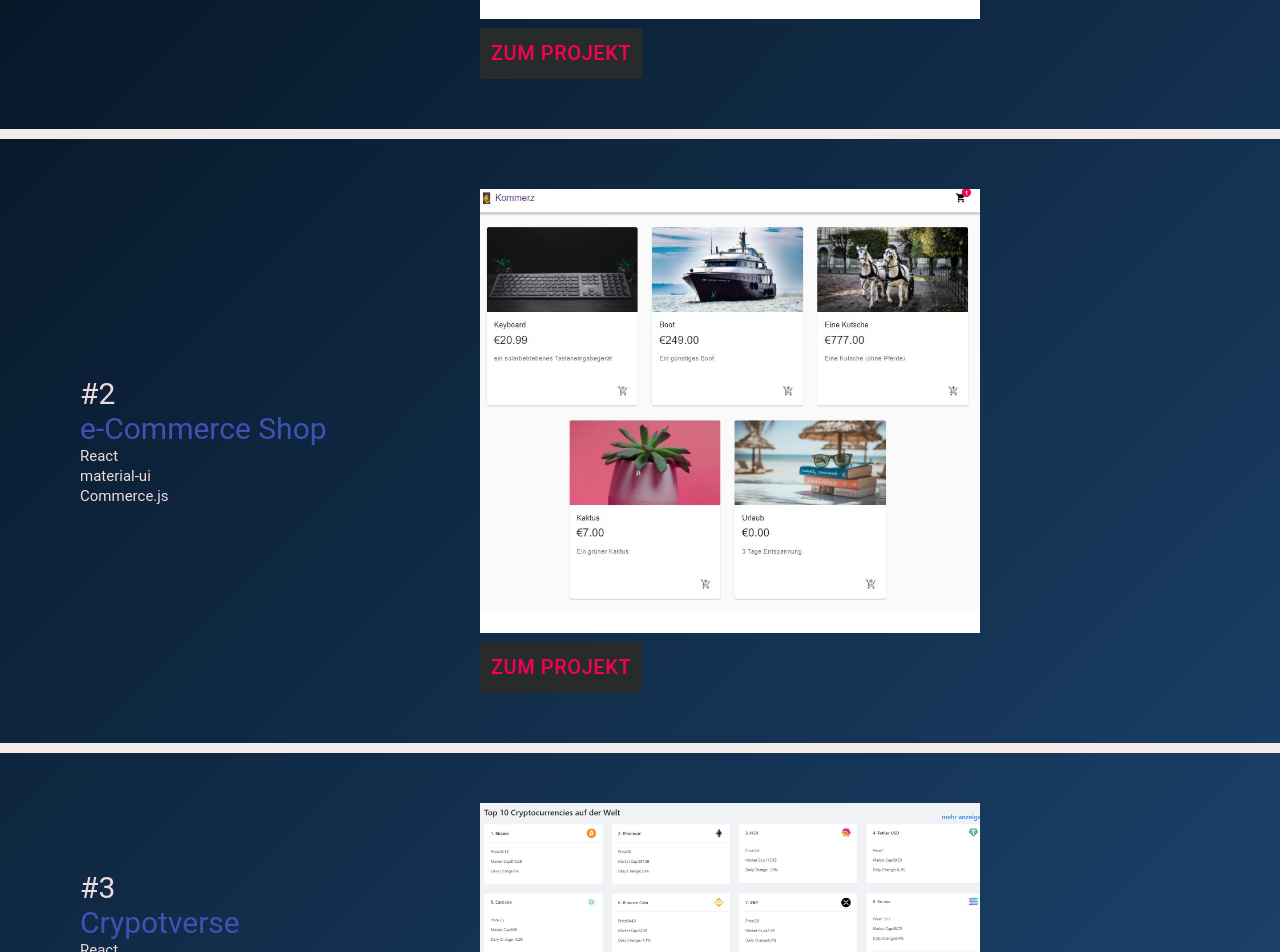
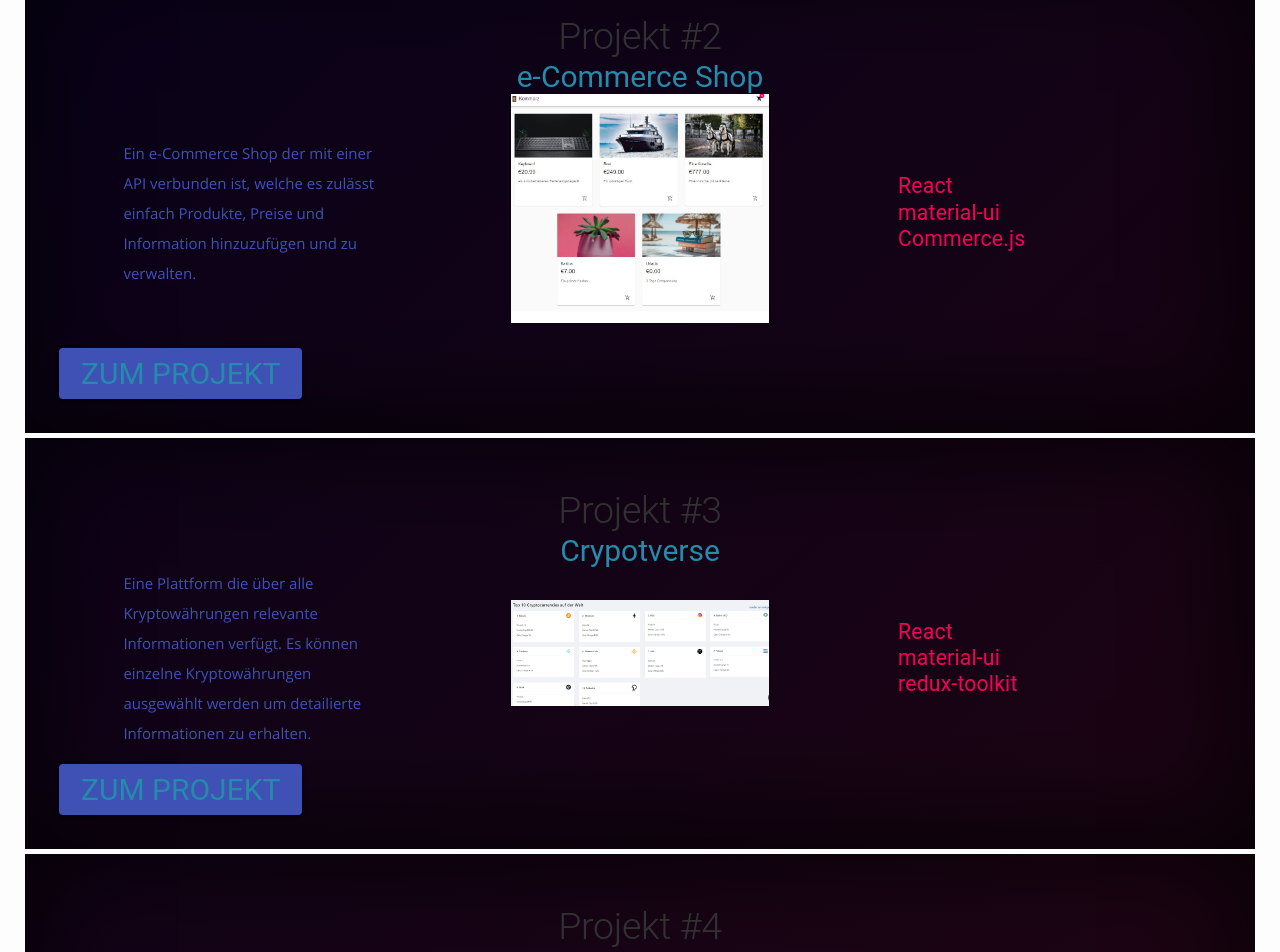
Before and after one commit to dani-1996/portfolio, a React (Create React App) app: page / in a window 1280 px wide. Shown: the part 1360-2312 px from the top of the page. Built offline with nearby package versions, Linux system fonts and the light colour scheme.

Commit message:
neuesDesign

```diff
--- a/src/App.css
+++ b/src/App.css
@@ -1,6 +1,11 @@
 body{
-    background-color: #485461;
-background-image: linear-gradient(315deg, #245588 0%, #061525 74%);
+    /* background-color: #485461;
+background-image: linear-gradient(315deg, #245588 0%, #061525 74%); */
+
+margin: 0 !important;;
+padding: 0 !important;
+box-sizing: none !important;
+
 
 
 }
@@ -22,9 +27,9 @@ margin-bottom: 50px!important
     font-size: 20px!important;
 }
 
-.abstand {
+/* .abstand {
     margin: 5000px!important;
-}
+} */
 
 /* img:hover {
 
@@ -36,39 +41,37 @@ margin-bottom: 50px!important
     -khtml-box-shadow: 5px -5px  10px #ccc;
   } */
 .card {
-    background-color: rgb(206, 188, 154)!important
+    background-color: rgb(0, 0, 0)!important
 }
 
 .card-image {
     height: 50rem
 }
 .portfolio{
-    color:white !important;
+    color:rgb(24, 22, 22) !important;
 }
 
 .typo{
-    color:rgb(238, 218, 218) !important;
+    color:rgb(36, 139, 170)!
 }
 
-.project-description{
+/* .project-description{
     margin-left: 80px!important;
     display: flex!important;
     flex-direction: column!important;
     color:white !important;
     justify-content: center!important;
-}
-.project{
-    display: flex!important;
-    flex-direction: row!important;
-    padding-top:50px!important;
-    padding-bottom:50px!important;
+} */
+/* .project{
+
     /* border-right: 200px solid rgb(243, 234, 234)!important;
      border-left: 200px solid rgb(243, 234, 234)!important; */
-     border-bottom: 10px solid rgb(243, 234, 234)!important;
-    color:white !important;
+     /* border-bottom: 10px solid rgb(243, 234, 234)!important;
+    color:white !important; */
 
 
-}
+
+
 
 
 .btn{
@@ -84,52 +87,46 @@ margin-bottom: 50px!important
     width: 500px!important;
 }
 
-.project-span{
-    background-color:wheat!important;
-    height: 200px !important;;
-    width:500px!important;
 
-}
-
-.fadein {
-    /* opacity: 0.8 !important;;
-    transition: 0.5s ease!important; */
-    }
-
-    .fadein:hover{
-    opacity: 1 !important;;
-    transition: 0.5s ease!important;
-    background-color: rgba(48, 48, 48, 0.541)!important;
-    }
-
-@media only screen and (max-width: 800px) {
-    .project-description{
-    margin-left: 10px!important;
-      padding:0!important;
-
-
-    }
-    .project{
-        display: flex!important;
-        flex-direction: column!important;
-        margin-left: 15px!important;
-
-
-
-    }
     .typo{
         font-size:2rem!important;
     }
-    .project-image{
-        width: 300px!important;
+    /* .project-image{
+        width: 3000px!important;
         display: flex!important;
         flex-direction: row!important;
         justify-content: center!important;
         align-items: center!important;
         margin-left: 30px!important;
-    }
+    } */
+
+
     .fadein{
         opacity: 1!important;
     }
 
+
+
+  .container{
+
+      padding-bottom: 200px;
+
   }
+
+  /* .abstand{
+      height: 20px!important;
+      background-color:aquamarine;
+  } */
+
+  .container {
+    padding:50px;
+    border-bottom:0px solid rgba(255, 255, 255, 0.993);
+    border-top:5px solid rgba(255, 255, 255, 0.993);
+    border-left:25px solid rgba(255, 255, 255, 0.993);
+    border-right:25px solid rgba(255, 255, 255, 0.993);
+
+
+    box-shadow: -4px -11px 91px 27px rgba(0,0,0,0.58) inset;
+    -webkit-box-shadow: -4px -11px 91px 27px rgba(0,0,0,0.58) inset;
+    -moz-box-shadow: -4px -11px 91px 27px rgba(0,0,0,0.58) inset;
+}
--- a/src/App.js
+++ b/src/App.js
@@ -9,6 +9,7 @@ import Resume from './Components/Resume';
 import Contact from './Components/Contact';
 import Testimonials from './Components/Testimonials';
 import Portfolio from './Components/Portfolio';
+import Background from './Components/Background';
 
 class App extends Component {
 
@@ -47,7 +48,9 @@ class App extends Component {
     return (
       <div className="App">
         <Header data={this.state.resumeData.main}/>
+        <Background>
         <Portfolio data={this.state.resumeData.portfolio}/>
+        </Background>
         <About data={this.state.resumeData.main}/>
         <Resume data={this.state.resumeData.resume}/>
 
--- /dev/null
+++ b/src/Components/Background.js
@@ -0,0 +1,15 @@
+import React from 'react'
+import Portfolio from "./Portfolio"
+import "./background.css"
+
+const Background = () => {
+    return (
+        <div>
+            <Portfolio/>
+
+
+        </div>
+    )
+}
+
+export default Background
--- a/src/Components/Header.js
+++ b/src/Components/Header.js
@@ -1,4 +1,5 @@
 import React, { Component } from 'react';
+import "../../src/App"
 
 import EmailIcon from '@material-ui/icons/Email'
 
@@ -35,9 +36,11 @@ class Header extends Component {
 
       <div className="row banner">
          <div className="banner-text">
-            <h1 className="responsive-headline">PORTFOLIO</h1>
-            <h3>Front-End</h3>
-            <h4> HTML CSS JAVSCRIPT REACT </h4>
+
+            <h1 className="writeAnimation">PORTFOLIO</h1>
+            <h1> Daniel Steinhauser </h1>
+            <p style={{fontSize:"25px", color:"rgb(0, 224, 253)"}} >Front-End Entwickler</p>
+            <p className="textAnimation" style={{fontSize:"25px", color:"rgb(0, 224, 253)"}} >HTML CSS JAVASCRIPT REACT</p>
             <hr />
             <ul className="social">
            <a className="smoothscroll" href="#about"> <EmailIcon  fontSize="large"/></a>
--- a/src/Components/Portfolio.js
+++ b/src/Components/Portfolio.js
@@ -4,6 +4,7 @@ import "../App.css"
 import Project from "./Project"
 
 import { makeStyles } from '@material-ui/core/styles';
+import memories from "../images/memories.jpg"
 
 
 
@@ -56,7 +57,7 @@ const Portfolio = () =>  {
             thirdDescription="YouTube-Api"
             image="utub.jpg"
             link="https://utub.netlify.app"
-
+            additionalText="Eine Suchmaschine die mit der YouTube API verbunden ist."
              />
 
 
@@ -67,6 +68,7 @@ const Portfolio = () =>  {
             thirdDescription="Commerce.js"
             image="kommerz.jpg"
             link="https://kommerz.netlify.app"
+            additionalText="Ein e-Commerce Shop der mit einer API verbunden ist, welche es zulässt einfach Produkte, Preise und Information hinzuzufügen und zu verwalten."
              />
 
 <Project  projectName="Crypotverse"
@@ -76,6 +78,22 @@ const Portfolio = () =>  {
             thirdDescription="redux-toolkit"
             image="Krypto.jpg"
             link="https://cryptostatsnews.netlify.app"
+            additionalText= "Eine Plattform die über alle Kryptowährungen relevante Informationen verfügt.
+            Es können einzelne Kryptowährungen ausgewählt werden um detailierte Informationen zu erhalten."
+             />
+
+<Project  projectName="social-media-App memories"
+            projectNumber="#4"
+             firstDescription="React + Redux"
+            secondDescription="material-ui"
+            thirdDescription="node.js + express"
+            fourthDescription="MongoDB"
+            image={memories}
+            link="https://memoriesbydaniel.netlify.app"
+            additionalText="Eine Social Media App zum erstellen von Erinnerungen.
+            Das Backend und die API wurden mit node.js und express erstellt und anschließend auf heroku gehostet.
+            Die Erinnerungen können von jedem bearbeitet werden und sind Öffentlich. Die Erinnerungen werden mithilfe der Datenbank MongoDB gepeichert.
+            "
              />
 
 </div>
--- a/src/Components/Project.jsx
+++ b/src/Components/Project.jsx
@@ -7,42 +7,89 @@ import CardMedia from '@material-ui/core/CardMedia';
 import Button from '@material-ui/core/Button';
 import Typography from '@material-ui/core/Typography';
 import Grid from '@material-ui/core/Grid';
+import Container from '@material-ui/core/Container';
+import { withStyles } from "@material-ui/core/styles"
+
+
 import "../App.css"
 
 
 
-const Project = ({projectNumber,projectName,
+const Project = ({
+    projectNumber,projectName,
     firstDescription,
     secondDescription,
     thirdDescription,
     fourthDescription,
     image,
-    link}) => {
+    link,
+    additionalText
+    }) => {
 
     const descriptionList = [firstDescription, secondDescription,thirdDescription,fourthDescription,]
+    const WhiteTextTypography = withStyles({
+        root: {
+          color: "rgb(36, 139, 170)"
+        }
+      })(Typography)
+    return (
+        // <div classNameName="project" >
+        //     <div  className="fadein project-box ">
 
-    return (
+       <div>
 
-        <div  className="project fadein ">
+        <div className="abstand" ></div>
 
-                <Grid className="project-description" item xs={4}>
-                 <Typography className="typo" variant="h3"   >{projectNumber}</Typography>
-                    <Typography color="primary" variant="h3" >{projectName}</Typography>
-                    {descriptionList.map((item)=>(
 
-                        <Typography className="typo" variant="h5" color="secondary" >{item}</Typography>
-                    ))}
+
+
+
+
+
+
+
+        <Grid className="container" container
+        direction="column"
+        justifyContent="flex-start"
+        alignItems="center" >
+            <Grid  container direction="column" justifyContent="flex-start" alignItems="center" >
+            <Grid > <Typography variant="h2"   > Projekt {projectNumber} </Typography></Grid>
+               <Grid > <WhiteTextTypography color="inherit" variant="h3" > {projectName} </WhiteTextTypography></Grid>
             </Grid>
 
-            <Grid item xs={8}>
-              <div className="project-image" ><a  target="_blank"href={link} ><img src={image}/></a></div>
-
-           <Button  target="_blank"href={link}className= "btn" size="large" color="secondary">Zum Projekt  </Button>
-
-            </Grid>
+           <Grid container spacing={4} direction="row" justifyContent="space-around" alignItems="center">
+                <Grid item xs  md={3}  lg={3}><Typography color="primary" variant="body" >{additionalText}</Typography></Grid>
+                <Grid item xs={12}  md={3}  lg={3}> <a  target="_blank"href={link} >  <img src={image}/></a>   </Grid>
+                <Grid item xs  md={3}  lg={3} >{descriptionList.map((item)=>(<Typography variant="h4" color="secondary" >{item}</Typography>))} </Grid>
+                <Grid  container direction="column" justifyContent="flex-start" alignItems="flex-start"><Button  target="_blank" href={link}  size="large" variant="contained" color="primary"><WhiteTextTypography color="secondary"
+                variant="h3">zum Projekt</WhiteTextTypography>  </Button>
+        </Grid>
+           </Grid>
 
 
-        </div>
+
+
+
+        </Grid>
+    </div>
+
+
+
+
+
+
+
+
+
+
+
+
+
+
+
+
+
+
     )
 }
 
--- /dev/null
+++ b/src/Components/background.css
@@ -0,0 +1,18 @@
+body {
+	background: linear-gradient(-45deg, #000000, #420808, #05011a, #010a33);
+	background-size: 400% 400%;
+	animation: gradient 7s ease infinite;
+	height: 100vh;
+}
+
+@keyframes gradient {
+	0% {
+		background-position: 0% 50%;
+	}
+	50% {
+		background-position: 100% 50%;
+	}
+	100% {
+		background-position: 0% 50%;
+	}
+}
```
Also changed, not shown: src/images/memories.jpg (added), 1 other file (tests, documents, lock files or other folders).
